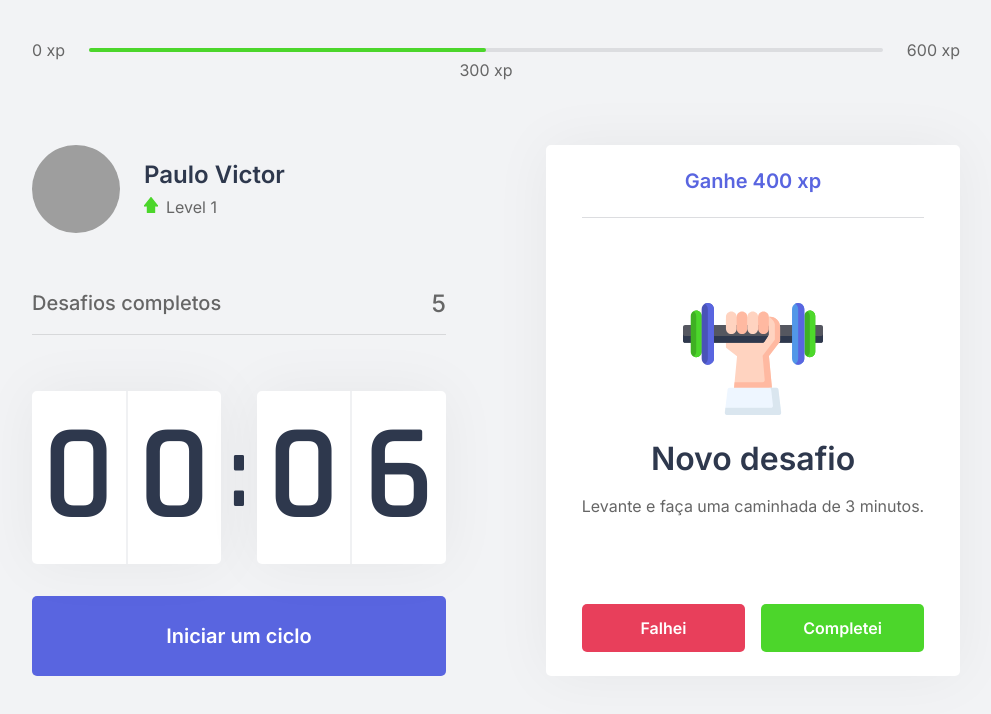
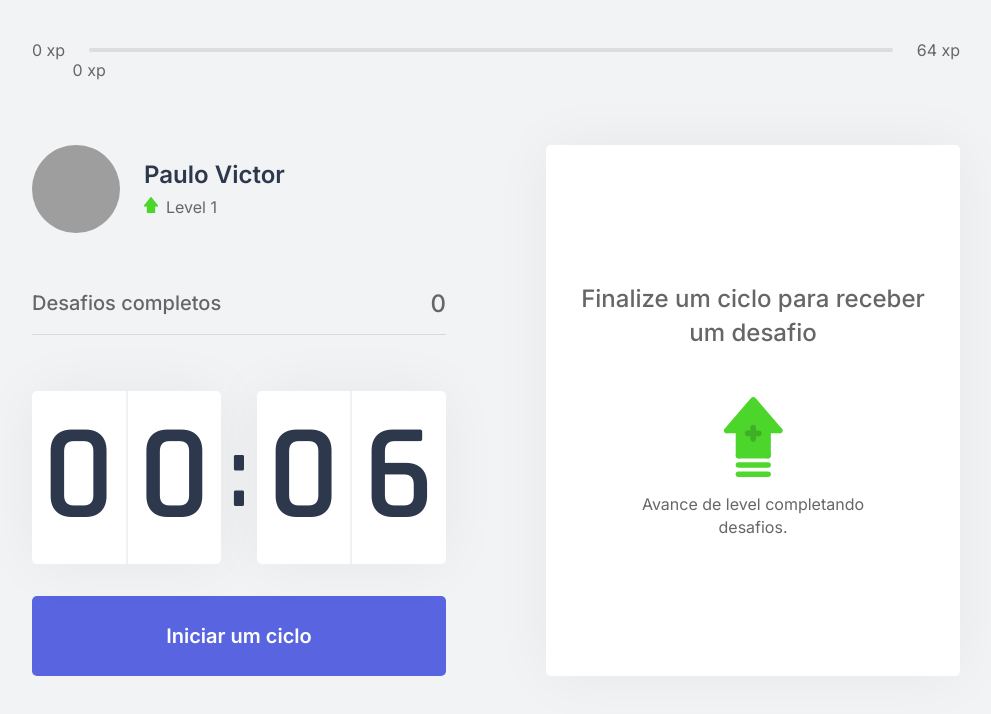
Before and after one commit to pv-cunha/move-it, a Next.js app: page / in a window 1280 px wide. Shown: the top 714 px of the page, without its empty margins (144-1135 px from the left). Built offline with nearby package versions, Linux system fonts and the light colour scheme; grey boxes are pictures that could not be loaded.

Commit message:
Refactoring & Context

```diff
--- /dev/null
+++ b/challenges.json
@@ -0,0 +1,62 @@
+[
+  {
+    "type": "body",
+    "description": "Estique um de seus braços com a palma da mão virada para frente e puxe os dedos para cima por 10 segundos por mão.",
+    "amount": 80
+  },
+  {
+    "type": "body",
+    "description": "Estique seu braço contra o peito e puxe-o utilizando o outro braço por 10 segundos por braço.",
+    "amount": 60
+  },
+  {
+    "type": "body",
+    "description": "Puxe seu pescoço com a ajuda da mão para a direita e para a esquerda, permanecendo na posição por alguns segundos.",
+    "amount": 70
+  },
+  {
+    "type": "body",
+    "description": "Com as duas mãos na parte de trás da cabeça, leve-a para baixo, alongando a parte de trás da região.",
+    "amount": 60
+  },
+  {
+    "type": "body",
+    "description": "Cruze as pernas e desça com as mãos esticadas em direção ao chão. Repita o movimento com a outra perna na frente.",
+    "amount": 100
+  },
+  {
+    "type": "body",
+    "description": "Sentado, abra as pernas e tente encostar as palmas das mãos no chão, repita 3 vezes por 5 segundos.",
+    "amount": 80
+  },
+  {
+    "type": "body",
+    "description": "Puxe o joelho de encontro ao peito e segure, troque de perna após 10 segundos.",
+    "amount": 50
+  },
+  {
+    "type": "body",
+    "description": "Sentado, cruze uma perna e incline seu tronco à frente, troque de perna após 10 segundos.",
+    "amount": 80
+  },
+  {
+    "type": "eye",
+    "description": "Sentado, feche os olhos e cubra-os com as palmas da mão durante 2 minutos, depois abra normalmente.",
+    "amount": 90
+  },
+  {
+    "type": "eye",
+    "description": "Em algum ambiente aberto, olhe o mais longe que puder em quatro direções por 3s, mexa apenas os olhos. Repita 3 vezes.",
+    "amount": 140
+  },
+  {
+    "type": "eye",
+    "description": "Usando os polegares, massage a área abaixo das sobrancelhas em movimentos circulares por 15 segundos.",
+    "amount": 70
+  },
+  {
+    "type": "body",
+    "description": "Em pé, gire a cintura o máximo que puder para a esquerda, segure por cinco segundos. Repita para a direita.",
+    "amount": 90
+  }
+]
--- a/src/components/ChallengeBox.tsx
+++ b/src/components/ChallengeBox.tsx
@@ -4,23 +4,29 @@
 
 export default function ChallengeBox() {
   const contextData = React.useContext(ChallengesContext);
-
-  const hasChallengeActive = true;
+  const { activeChallenge, resetChallenge } = contextData;
 
   return (
     <div className={styles.challengeBoxContainer}>
-      {hasChallengeActive ? (
+      {activeChallenge ? (
         <div className={styles.challengeActive}>
-          <header>Ganhe 400 xp</header>
+          <header>Ganhe {activeChallenge.amount} xp</header>
 
           <main>
-            <img src="icons/body.svg" alt="Body" />
+            <img
+              src={`icons/${activeChallenge.type}.svg`}
+              alt={`${activeChallenge.type}`}
+            />
             <strong>Novo desafio</strong>
-            <p>Levante e faça uma caminhada de 3 minutos.</p>
+            <p>{activeChallenge.description}</p>
           </main>
 
           <footer>
-            <button type="button" className={styles.challengeFailedButton}>
+            <button
+              type="button"
+              className={styles.challengeFailedButton}
+              onClick={resetChallenge}
+            >
               Falhei
             </button>
             <button type="button" className={styles.challengeSucceededButton}>
--- a/src/components/CompletedChallenges.tsx
+++ b/src/components/CompletedChallenges.tsx
@@ -1,10 +1,15 @@
-import styles from '../styles/components/CompletedChallenges.module.css'
+import React from 'react';
+import { ChallengesContext } from '../contexts/ChallengeContexts';
+import styles from '../styles/components/CompletedChallenges.module.css';
 
 export default function CompletedChallenges() {
+  const contextData = React.useContext(ChallengesContext);
+  const { challengesCompleted } = contextData;
+
   return (
     <div className={styles.completedChallengesContainer}>
       <span>Desafios completos</span>
-      <span>5</span>
+      <span>{challengesCompleted}</span>
     </div>
   );
 }
--- a/src/components/ExperienceBar.tsx
+++ b/src/components/ExperienceBar.tsx
@@ -1,16 +1,29 @@
-import styles from '../styles/components/ExperienceBar.module.css'
+import React from 'react';
+import { ChallengesContext } from '../contexts/ChallengeContexts';
+import styles from '../styles/components/ExperienceBar.module.css';
 
 export const ExperienceBar = () => {
+  const contextData = React.useContext(ChallengesContext);
+  const { currentExperience, experienceToNextLevel } = contextData;
+
+  const percentToNextLevel =
+    Math.round(currentExperience * 100) / experienceToNextLevel;
+
   return (
     <header className={styles.experienceBar}>
       <span>0 xp</span>
 
       <div>
-        <div style={{width: '50%'}}></div>
-        <span className={styles.currentExperience} style={{left: '50%'}}>300 xp</span>
+        <div style={{ width: `${percentToNextLevel}%` }}></div>
+        <span
+          className={styles.currentExperience}
+          style={{ left: `${percentToNextLevel}%` }}
+        >
+          {currentExperience} xp
+        </span>
       </div>
 
-      <span>600 xp</span>
+      <span>{experienceToNextLevel} xp</span>
     </header>
   );
-}
+};
--- a/src/contexts/ChallengeContexts.tsx
+++ b/src/contexts/ChallengeContexts.tsx
@@ -1,11 +1,21 @@
 import React from 'react';
+import challeges from '../../challenges.json';
+
+interface Challenge {
+  type: 'body' | 'eye';
+  description: string;
+  amount: number;
+}
 
 interface ChallengesContextData {
   level: number;
   currentExperience: number;
+  experienceToNextLevel: number;
   challengesCompleted: number;
+  activeChallenge: Challenge;
   levelUp: () => void;
   startNewChallenge: () => void;
+  resetChallenge: () => void;
 }
 
 interface ChallengesProviderProps {
@@ -21,12 +31,23 @@
   const [currentExperience, setCurrentExperience] = React.useState(0);
   const [challengesCompleted, setChallengesCompleted] = React.useState(0);
 
+  const [activeChallenge, setActiveChallenge] = React.useState(null);
+
+  const experienceToNextLevel = Math.pow((level + 1) * 4, 2);
+
   const levelUp = () => {
     setLevel(level + 1);
   };
 
   const startNewChallenge = () => {
-    console.log('New Challenge');
+    const randomChallengeIndex = Math.floor(Math.random() * challeges.length);
+    const challenge = challeges[randomChallengeIndex];
+
+    setActiveChallenge(challenge);
+  };
+
+  const resetChallenge = () => {
+    setActiveChallenge(null);
   };
 
   return (
@@ -35,8 +56,11 @@
         level,
         levelUp,
         currentExperience,
+        experienceToNextLevel,
         challengesCompleted,
         startNewChallenge,
+        activeChallenge,
+        resetChallenge,
       }}
     >
       {children}
```
